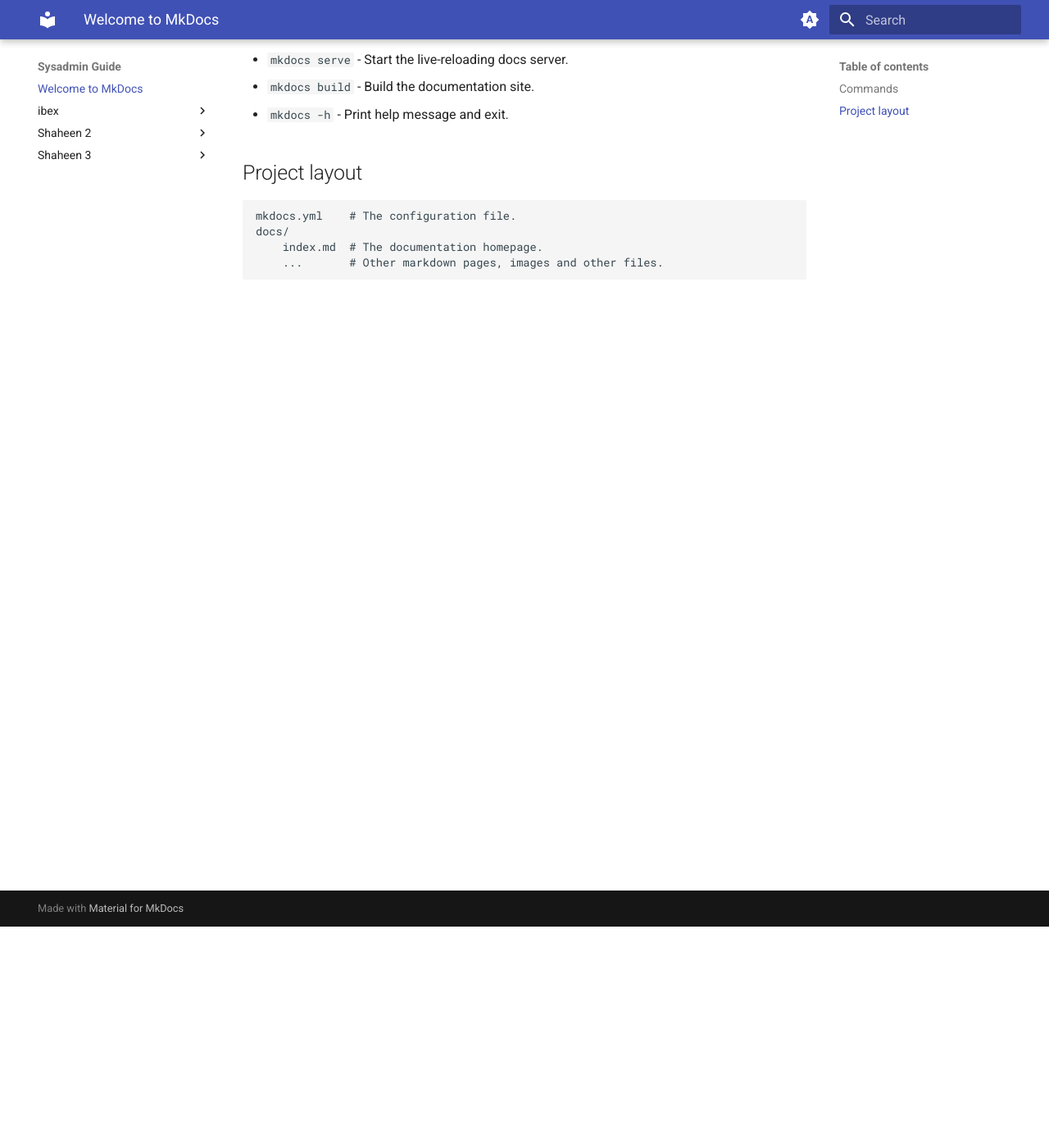
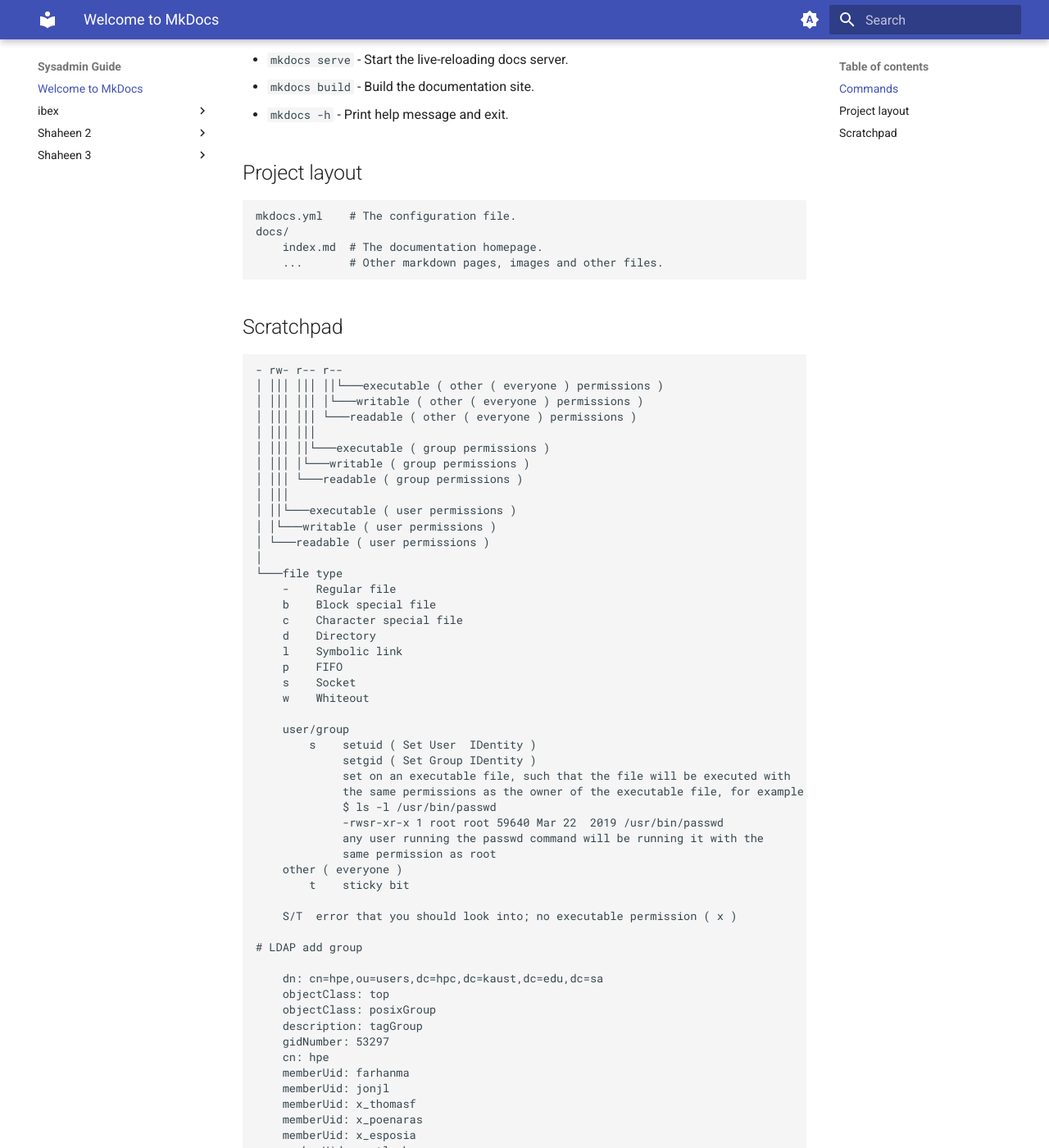
Before and after one commit to farhanma/hpe, an MkDocs documentation site: the page built from docs/index.md, in a window 1280 px wide and 1400 px high, scrolled down 270 px. Shown: the whole window at 82% size. Built offline with MkDocs 1.6.1 and Material for MkDocs 9.7.7, drawn with Linux system fonts in a browser that asks for light colours; some of the changed text lies outside the part shown.

Commit message:
move all of the notes online

````diff
--- a/docs/index.md
+++ b/docs/index.md
@@ -15,3 +15,65 @@ For full documentation visit [mkdocs.org](https://www.mkdocs.org).
     docs/
         index.md  # The documentation homepage.
         ...       # Other markdown pages, images and other files.
+
+## Scratchpad
+
+```sh
+- rw- r-- r--
+│ │││ │││ ││└───executable ( other ( everyone ) permissions )
+│ │││ │││ │└───writable ( other ( everyone ) permissions )
+│ │││ │││ └───readable ( other ( everyone ) permissions )
+│ │││ │││
+│ │││ ││└───executable ( group permissions )
+│ │││ │└───writable ( group permissions )
+│ │││ └───readable ( group permissions )
+│ │││
+│ ││└───executable ( user permissions )
+│ │└───writable ( user permissions )
+│ └───readable ( user permissions )
+│
+└───file type
+    -    Regular file
+    b    Block special file
+    c    Character special file
+    d    Directory
+    l    Symbolic link
+    p    FIFO
+    s    Socket
+    w    Whiteout
+
+    user/group
+        s    setuid ( Set User  IDentity )
+             setgid ( Set Group IDentity )
+             set on an executable file, such that the file will be executed with
+             the same permissions as the owner of the executable file, for example
+             $ ls -l /usr/bin/passwd
+             -rwsr-xr-x 1 root root 59640 Mar 22  2019 /usr/bin/passwd
+             any user running the passwd command will be running it with the
+             same permission as root
+    other ( everyone )
+        t    sticky bit
+
+    S/T  error that you should look into; no executable permission ( x )
+
+# LDAP add group
+
+    dn: cn=hpe,ou=users,dc=hpc,dc=kaust,dc=edu,dc=sa
+    objectClass: top
+    objectClass: posixGroup
+    description: tagGroup
+    gidNumber: 53297
+    cn: hpe
+    memberUid: farhanma
+    memberUid: jonjl
+    memberUid: x_thomasf
+    memberUid: x_poenaras
+    memberUid: x_esposia
+    memberUid: castlepb
+    memberUid: abdelah
+    memberUid: abdulref
+    memberUid: ahmeia0a
+
+# query the group
+getent group hpe
+```
````
